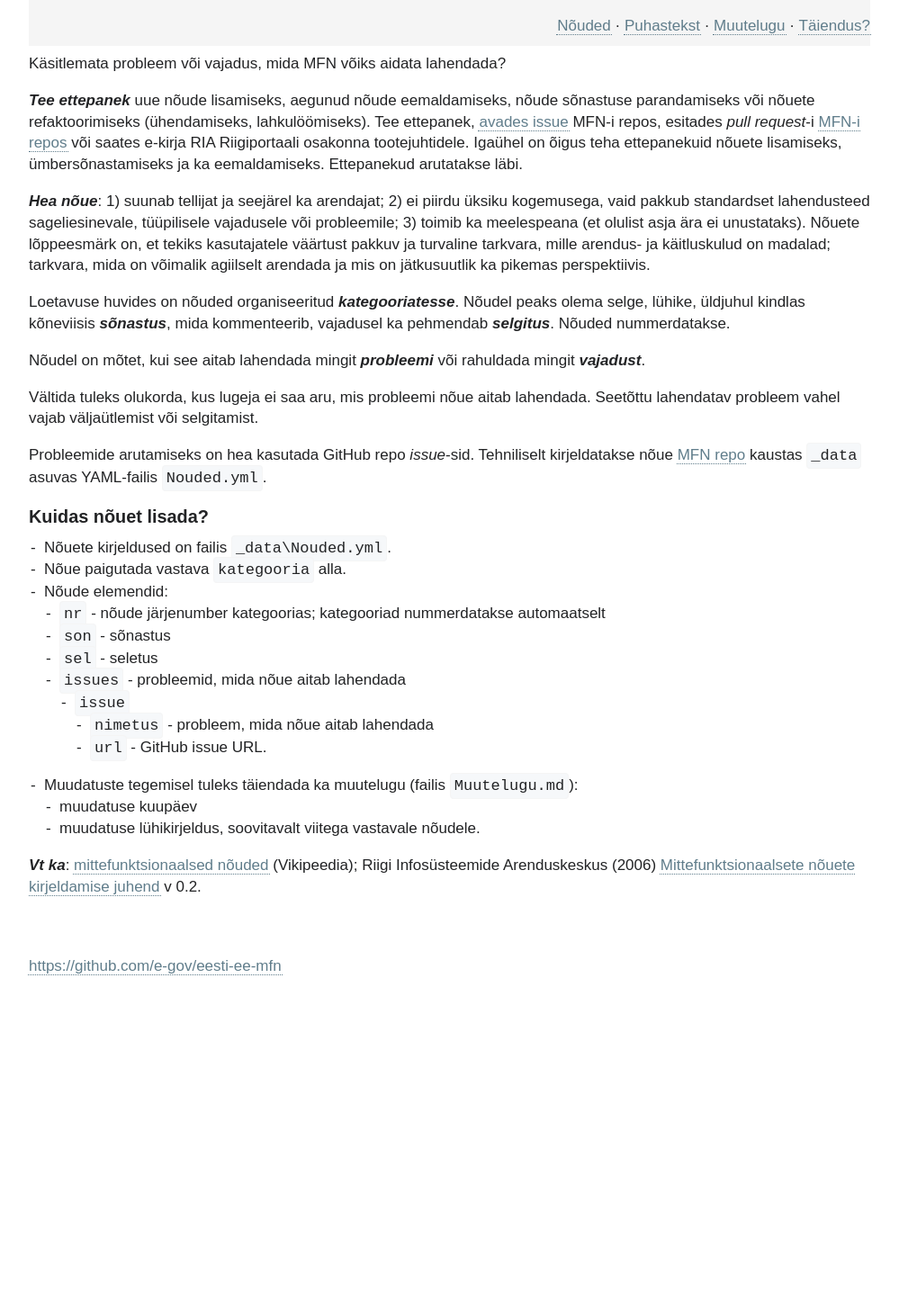
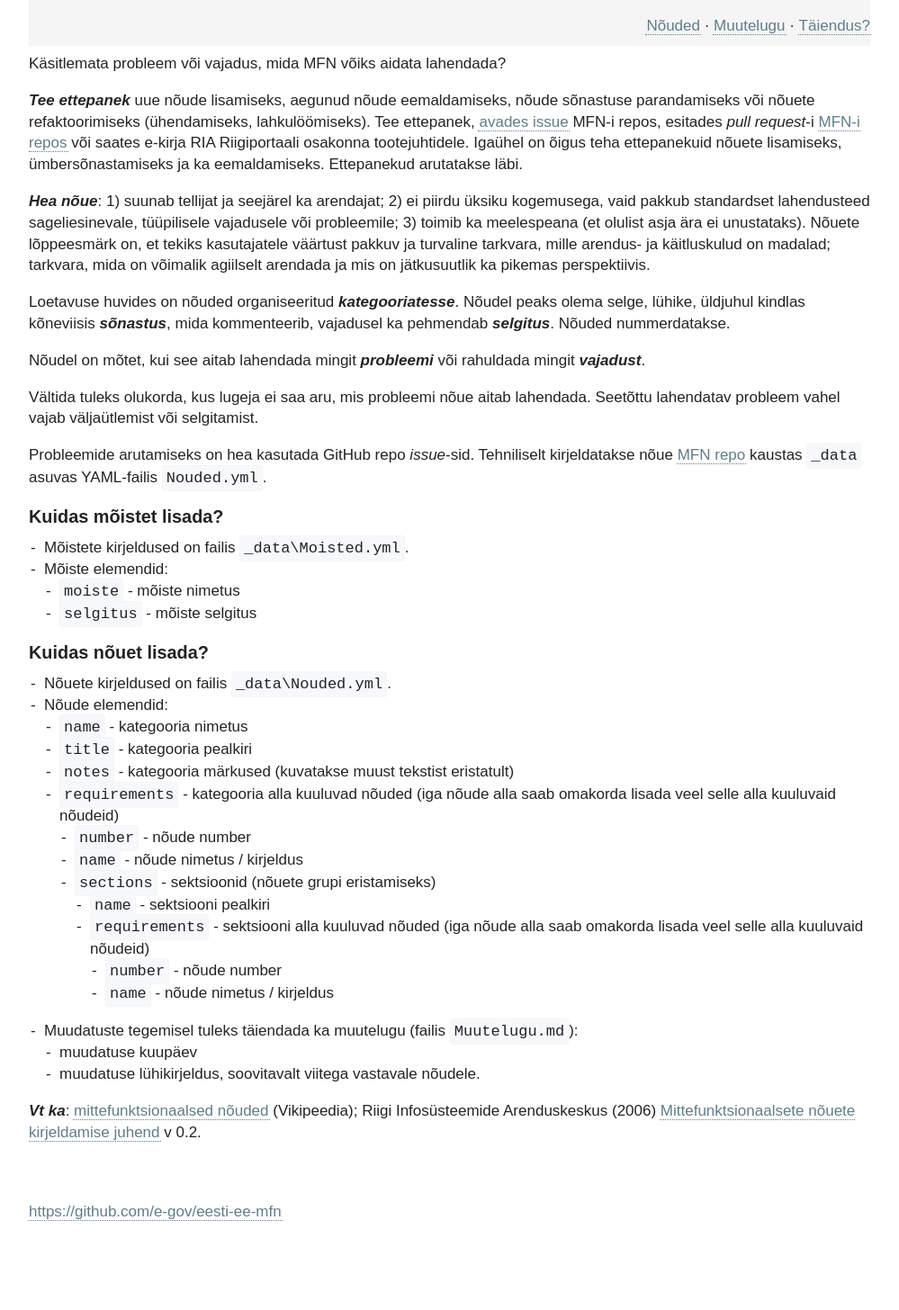
Before and after one commit to e-gov/eesti-ee-mfn, a Jekyll site: the page built from TeeEttepanek.md, in a window 1280 px wide. Shown: the whole page at 90% size, without its empty margins (0-999 px from the left). Built offline with Jekyll 4.4.1, drawn with Linux system fonts in a browser that asks for light colours; before the commit the page ends 1183 px from its top, so only the background shows below that.

Commit message:
docs: update readme

```diff
--- a/TeeEttepanek.md
+++ b/TeeEttepanek.md
@@ -16,18 +16,28 @@ Vältida tuleks olukorda, kus lugeja ei saa aru, mis probleemi nõue aitab lahen
 
 Probleemide arutamiseks on hea kasutada GitHub repo _issue_-sid. Tehniliselt kirjeldatakse nõue [MFN repo](https://github.com/e-gov/eesti-ee-mfn/) kaustas `_data` asuvas YAML-failis `Nouded.yml`.
 
+## Kuidas mõistet lisada?
+
+- Mõistete kirjeldused on failis `_data\Moisted.yml`.
+- Mõiste elemendid:
+  - `moiste` - mõiste nimetus
+  - `selgitus` - mõiste selgitus
+
 ## Kuidas nõuet lisada?
 
 - Nõuete kirjeldused on failis `_data\Nouded.yml`.
-- Nõue paigutada vastava `kategooria` alla.
 - Nõude elemendid:
-  - `nr` - nõude järjenumber kategoorias; kategooriad nummerdatakse automaatselt
-  - `son` - sõnastus
-  - `sel` - seletus
-  - `issues` - probleemid, mida nõue aitab lahendada
-    - `issue`
-      - `nimetus` - probleem, mida nõue aitab lahendada
-      - `url` - GitHub issue URL.
+  - `name` - kategooria nimetus
+  - `title` - kategooria pealkiri
+  - `notes` - kategooria märkused (kuvatakse muust tekstist eristatult)
+  - `requirements` - kategooria alla kuuluvad nõuded (iga nõude alla saab omakorda lisada veel selle alla kuuluvaid nõudeid)
+    - `number` - nõude number
+    - `name` - nõude nimetus / kirjeldus
+    - `sections` - sektsioonid (nõuete grupi eristamiseks)
+      - `name` - sektsiooni pealkiri
+      - `requirements` - sektsiooni alla kuuluvad nõuded (iga nõude alla saab omakorda lisada veel selle alla kuuluvaid nõudeid)
+        - `number` - nõude number
+        - `name` - nõude nimetus / kirjeldus
 - Muudatuste tegemisel tuleks täiendada ka muutelugu (failis `Muutelugu.md`):
   - muudatuse kuupäev
   - muudatuse lühikirjeldus, soovitavalt viitega vastavale nõudele.
--- a/_includes/Pais.html
+++ b/_includes/Pais.html
@@ -1,7 +1,7 @@
 <div class='pais' style='text-align: right;'>
   {% unless page.nouded %}
   <a href='{{ site.baseurl }}/'>Nõuded</a> · {% endunless %}
-  <a href='{{ site.baseurl }}/Puhas' target='_new'>Puhastekst</a> ·
+  <!-- <a href='{{ site.baseurl }}/Puhas' target='_new'>Puhastekst</a> · -->
   <a href='{{ site.baseurl }}/Muutelugu' target='_new'>Muutelugu</a> ·
   <a href='{{ site.baseurl }}/TeeEttepanek' target='_new'>Täiendus?</a>
 </div>
```
Also changed, not shown: README.md.
